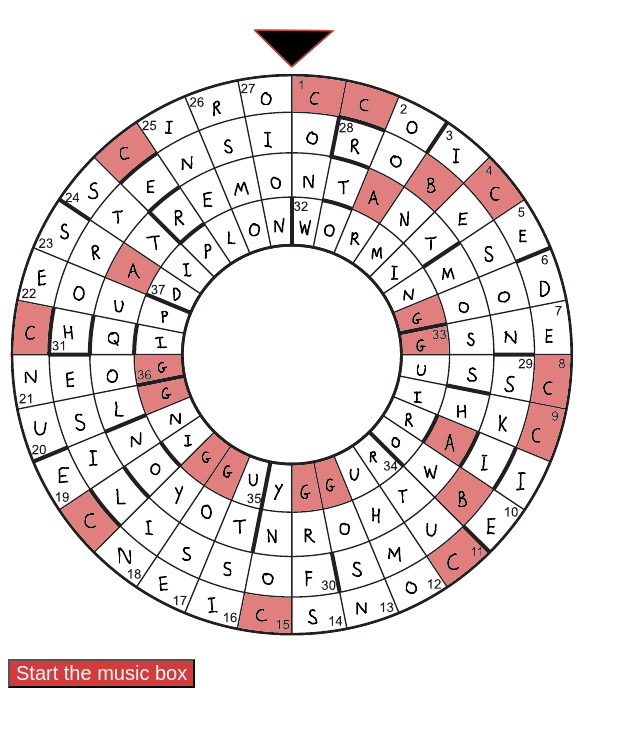
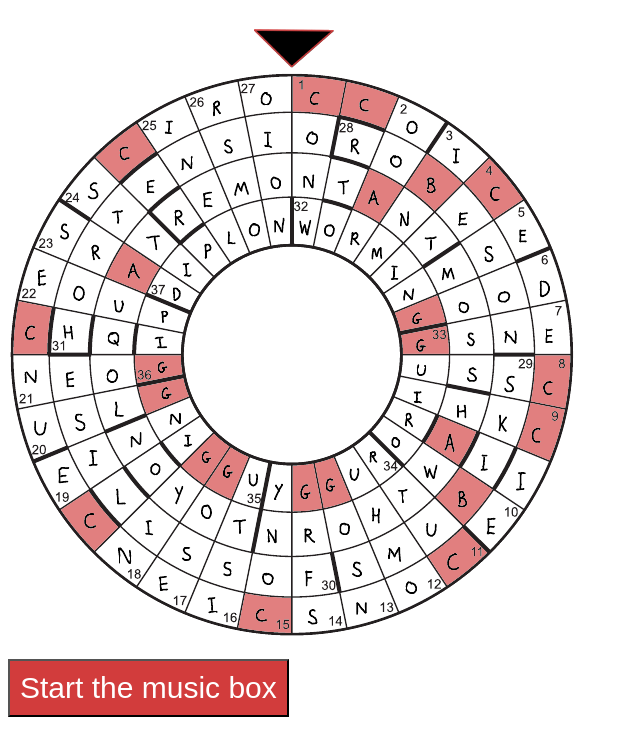
Before and after one commit to vellender/vellender.github.io, a plain HTML site: page musicbox/index.html in a window 1280 px wide. Shown: the part 61-800 px from the top of the page, without its empty margins (0-640 px from the left). Drawn offline with nearby package versions, Linux system fonts and the light colour scheme; a web font is replaced by a local one.

Commit message:
Music box

```diff
--- a/musicbox/l4642.css
+++ b/musicbox/l4642.css
@@ -1,5 +1,5 @@
 @import url('https://fonts.googleapis.com/css2?family=Yusei+Magic&display=swap');
 h2 {font-family: 'Yusei Magic', sans-serif;}
 h3 {font-family: 'Yusei Magic', sans-serif; margin-top:-20px;}
-#r {margin-top: 20px; font-size: 20px; background-color: #d23c3c; color: #ffffff;}
+#r {margin-top: 20px; padding:10px; font-size: 30px; background-color: #d23c3c; color: #ffffff;}
 #arrow {margin-left: -15px;}
```
